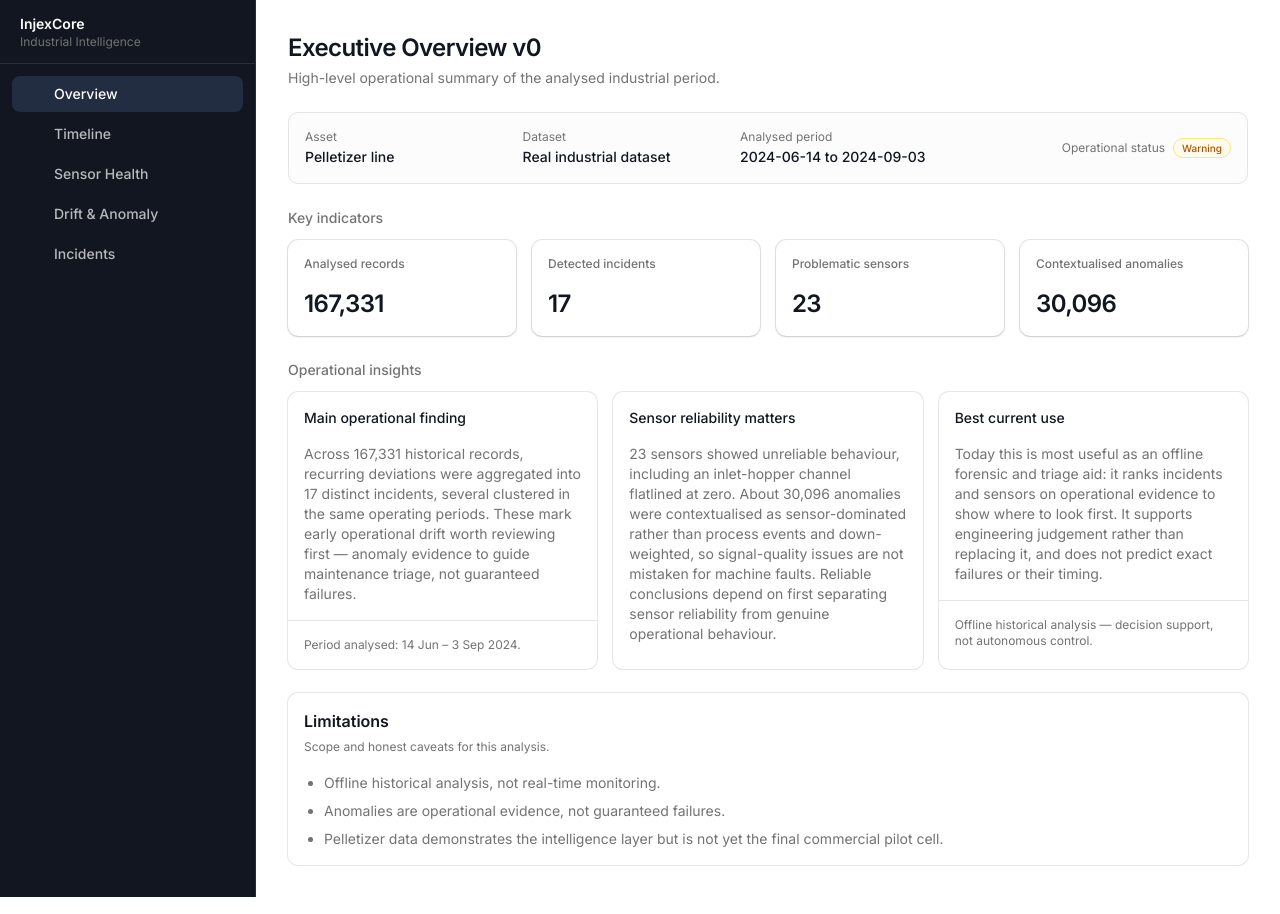
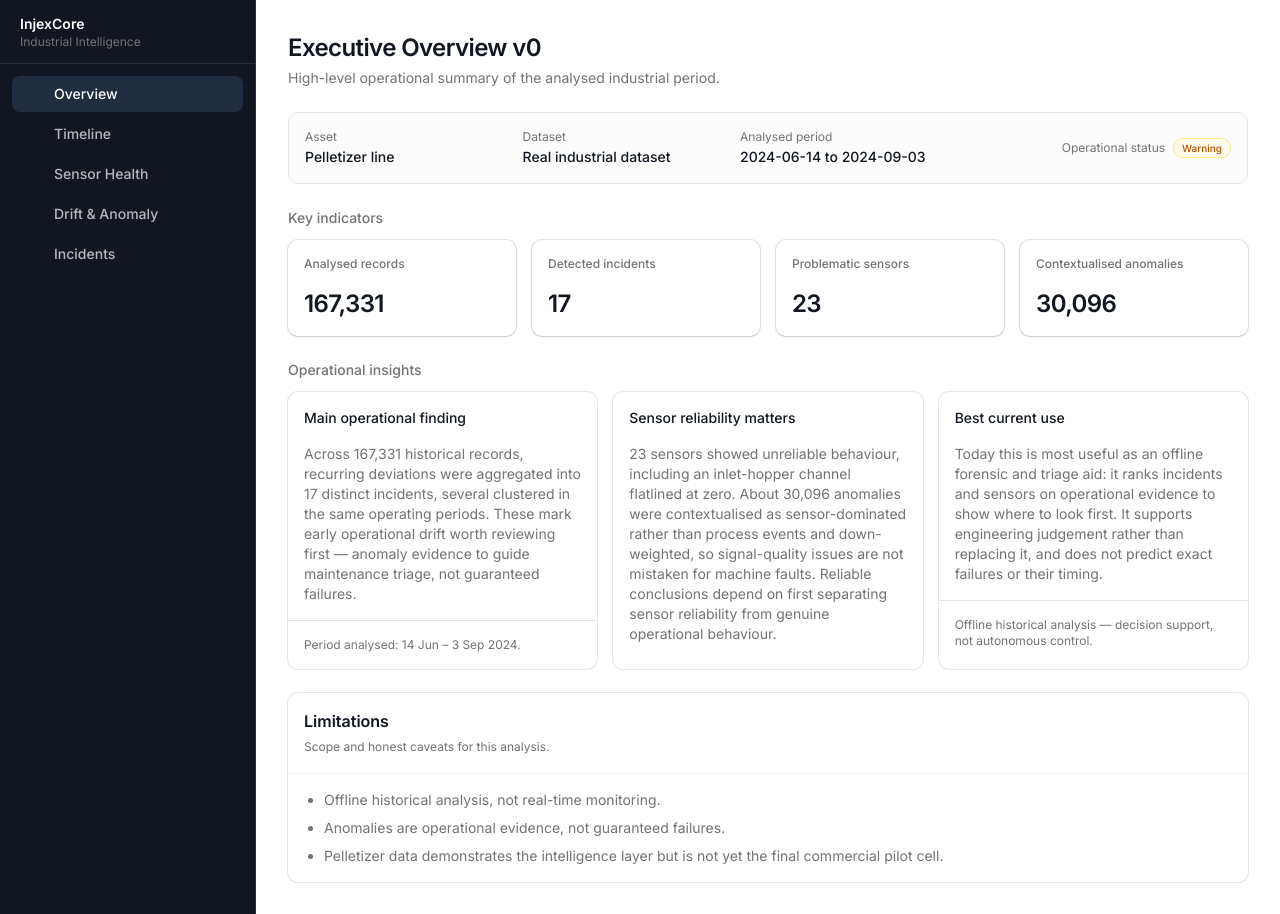
Before and after one commit to SagueLL/InjexCore, a Next.js app in the folder apps/dashboard/: page /overview in a window 1280 px wide. Built offline with nearby package versions, Linux system fonts and the light colour scheme; some icons are missing.

Commit message:
style(dashboard): polish section card

```diff
--- a/apps/dashboard/src/components/dashboard/section-card.tsx
+++ b/apps/dashboard/src/components/dashboard/section-card.tsx
@@ -21,7 +21,7 @@ export function SectionCard({
 }: SectionCardProps) {
   return (
     <Card className={className}>
-      <CardHeader>
+      <CardHeader className="border-b border-border/60 pb-4">
         <CardTitle className="text-base font-semibold">{title}</CardTitle>
         {description ? <CardDescription>{description}</CardDescription> : null}
       </CardHeader>
```
